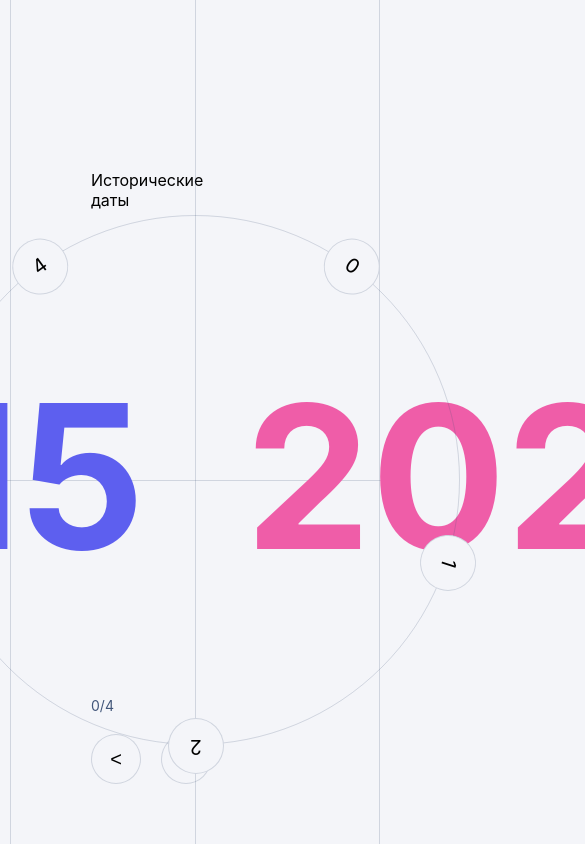
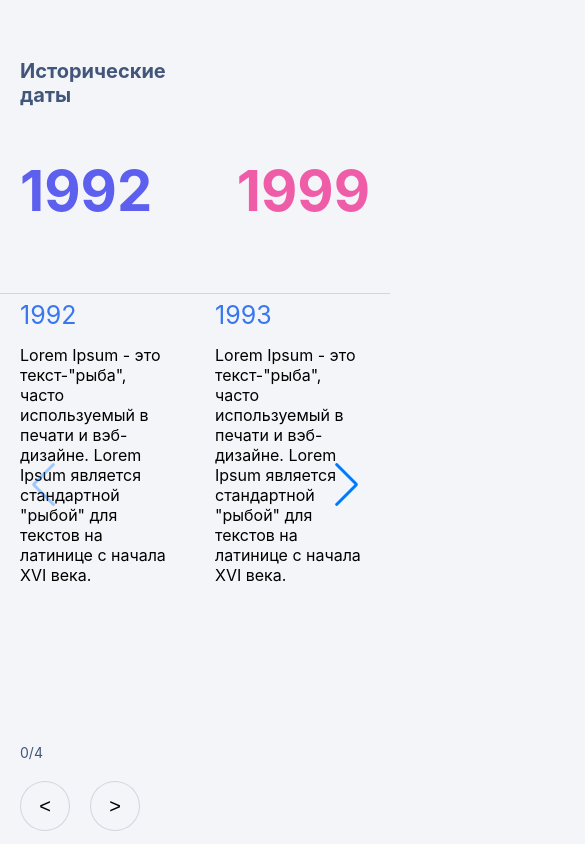
Before and after one commit to Khoroshev-Mikhail/testjob, a React (Create React App) app: page / in a window 390 px wide. Shown: the top 844 px of the page, 585 px wide, since content can reach past the window. Built offline with nearby package versions, Linux system fonts and the light colour scheme.

Commit message:
добавил немного @media в scss

```diff
--- a/src/App.css
+++ b/src/App.scss
@@ -5,6 +5,12 @@
   border-right: 1px solid rgba(66, 87, 122, 0.2);
   border-left: 1px solid rgba(66, 87, 122, 0.2);
   margin: 0px 10px 0px 10px;
+  @media (max-width: 980px) {
+    width: 100%;
+    padding: 0px 20px 0px 20px;
+    margin: 0px;
+    border: none;
+  }
 }
 body{
   background-color: #F4F5F9;
--- a/src/App.tsx
+++ b/src/App.tsx
@@ -1,4 +1,4 @@
-import './App.css';
+import './App.scss';
 import RoundSlider from './Components/RoundSlider/RoundSLider';
 import SliderS from './Components/Slider/SliderS';
 
--- a/src/Components/RoundSlider/RoundSLider.tsx
+++ b/src/Components/RoundSlider/RoundSLider.tsx
@@ -27,15 +27,32 @@ export default function RoundSlider(){
                 <button className={`${css.circle}`} onClick={prevFn}>{`<`}</button>
                 <button className={`${css.circle}`} onClick={nextFn}>{`>`}</button>
             </div>
-            <div className={`${css.leftDate} ${css.date}`}>2015</div>
-            <div className={`${css.rightDate} ${css.date}`}>2022</div>
-            <div className={`${css.roundContainer__round} ${css.circle}`} id="round">
+            <div className={`${css.leftDate} ${css.date}`}>{data[index].start}</div>
+            <div className={`${css.rightDate} ${css.date}`}>{data[index].end}</div>
+            <div className={`${css.roundContainer__round} ${css.circle} `} id="round">
                 <div className={css.cell}></div>
 
                 {data.map((el, i, arr) => {
                     return (
                         <div>
-                            <div onClick={()=>rotating(i)} className={`${css.circle} ${css.activePoints}`} style={{rotate: `${i * 360 / arr.length + 360 / arr.length / 2}deg`}}>{i}</div>
+                            <div
+                                id={`point${i}`}
+                                onMouseOver={()=>{
+                                    document.getElementById(`point${i}`)?.classList.add(css.activePoints)
+                                    document.getElementById(`point${i}`)?.classList.remove(css.points)
+                                }}
+                                onMouseLeave={()=>{
+                                    if(i !== index){
+                                        document.getElementById(`point${i}`)?.classList.add(css.points)
+                                        document.getElementById(`point${i}`)?.classList.remove(css.activePoints)
+                                    }
+                                }}
+                                onClick={()=>rotating(i)}
+                                className={`${css.circle} ${ i === index ? css.activePoints : css.points}`}
+                                style={{rotate: `${i * 360 / arr.length + 360 / arr.length / 2}deg`}}
+                            >
+                                {i}
+                            </div>
                         </div>
                     )
                 })}
--- a/src/Components/RoundSlider/RoundSlider.module.scss
+++ b/src/Components/RoundSlider/RoundSlider.module.scss
@@ -1,5 +1,11 @@
 $round: 530px;
 $roundTop: 215px;
+
+$large: 1100px;
+$medium: 980px;
+$small: 700px;
+$micro: 580px;
+
 .circle{
     border-radius: 50%;
     -moz-border-radius: 50%;
@@ -12,22 +18,54 @@ $roundTop: 215px;
     width: 100%;
     min-height: calc($round + $roundTop + 96px);
     box-sizing: border-box;
+    @media (max-width: $micro) {
+        min-height: 300px;
+    }
     .date{
         z-index: 3;
         font-size: 200px;
         font-weight: 700;
         position: absolute;
-        top: calc($round / 2 - 125px + $roundTop)
+        line-height: 200px;
+        top: calc($round / 2 + $roundTop - 120px );
+        @media (max-width: $large) {
+            font-size: 11em;
+        }
+        @media (max-width: $medium) {
+            font-size: 8em;
+        }
+        @media (max-width: $small) {
+            font-size: 6.5em;
+        }
+        @media (max-width: $micro) {
+            top: 163px;
+            font-size: 56px;
+            line-height: 56px;
+        }
     }
     .leftDate{
         margin: 0px;
         padding: 0px;
         color: #5D5FEF;
         right: calc(50% + 50px);
+        @media (max-width: $medium) {
+            right: calc(50% + 30px);
+        }
+        @media (max-width: $micro) {
+            left: 20px;
+            text-align: left;
+        }
     }
     .rightDate{
         color: #EF5DA8;
         left: calc(50% + 50px);
+        @media (max-width: $medium) {
+            left: calc(50% + 30px);
+        }
+        @media (max-width: $micro) {
+            right: 20px;
+            text-align: right;
+        }
     }
 
     .roundContainer__round{
@@ -39,7 +77,18 @@ $roundTop: 215px;
         top: $roundTop;
         left: calc(50% - $round / 2);
         background: none;
-
+        @media (max-width: $large) {
+            font-size: 11em;
+        }
+        @media (max-width: $medium) {
+            font-size: 8em;
+        }
+        @media (max-width: $small) {
+            font-size: 6.5em;
+        }
+        @media (max-width: $micro) {
+            display: none;
+        }
         .activePoints{
             z-index: 7;
             width: 56px;
@@ -72,7 +121,15 @@ $roundTop: 215px;
         padding-left: 80px;
         top: 170px;
         text-align: left;
-        -webkit-border-image: -webkit-gradient(linear, left top, left bottom, from(#5D5FEF), to(#EF5DA8))0 0 0 100% stretch;
+        color: #42567A;
+        -webkit-border-image: -webkit-gradient(linear, left top, left bottom, from(#5D5FEF), to(#EF5DA8)) 0 0 0 100% stretch;
+        @media (max-width: $micro) {
+            top: 59px;
+            font-size: 20px;
+            font-weight: 700;
+            line-height: 24px;
+            padding-left: 0px;
+        }
     }
     .roundContainer__buttons{
         position: absolute;
@@ -80,18 +137,25 @@ $roundTop: 215px;
         top: 697px;
         text-align: left;
         color: #42567A;
+        z-index: 999;
+        @media (max-width: $micro) {
+            top: auto;
+            bottom: 13px;
+            padding: 0px;
+        }
         div{
             margin-bottom: 20px;
             font-size: 14px;
             font-weight: 400;
         }
         button{
+            box-sizing: border-box;
             width: 50px;
             height: 50px;
             font-size: 20px;
             margin-right: 20px;
+            z-index: 6;
             cursor: pointer;
-            z-index: 6;
         }
     }
     .roundContainer__borderHorizont{
@@ -103,6 +167,9 @@ $roundTop: 215px;
         left: 0px;
         top: calc($round / 2 + $roundTop);
         border-bottom: 1px solid rgba(66, 87, 122, 0.2);
+        @media (max-width: $micro) {
+            top: 293px;
+        }
     }
     .roundContainer__borderVertical{
         z-index: 2;
@@ -114,5 +181,8 @@ $roundTop: 215px;
         min-height: calc($round + $roundTop + 96px);
         height: 100%;
         border-right: 1px solid rgba(66, 87, 122, 0.2);
+        @media (max-width: $micro) {
+            display: none;
+        }
     }
 }
--- a/src/Components/Slider/SliderS.tsx
+++ b/src/Components/Slider/SliderS.tsx
@@ -19,7 +19,7 @@ export default function SliderS(){
             <Swiper
                 modules={[Navigation, Pagination, Scrollbar, A11y]}
                 spaceBetween={40}
-                slidesPerView={3}
+                slidesPerView={document.documentElement.clientWidth > 580 ? 3 : 2} //При ресайзе не перегружается динамически, но это и не обязательно
                 navigation={true}
                 //onSwiper={(swiper) => console.log(swiper)}
                 //onSlideChange={() => console.log('slide change')}
@@ -28,7 +28,7 @@ export default function SliderS(){
                     return (
                         <SwiperSlide className={css.slide} key={id+i}>
                             <div className={css.header}>{slide.header}</div>
-                            <div className={css.description}>{slide.description}</div>
+                            <div className={css.description} style={{height: (document.documentElement.clientHeight - 520) + 'px'}}>{slide.description}</div>
                         </SwiperSlide>
                     )
                 })}
--- a/src/Components/Slider/sliderS.module.scss
+++ b/src/Components/Slider/sliderS.module.scss
@@ -1,7 +1,11 @@
+$micro: 580px;
 .sliderContainer{
     margin: 0px 80px 0px 80px;
     padding-bottom: 100px;
     cursor: pointer;
+    @media (max-width: $micro) {
+        margin: 0px;
+    }
 }
 .slide{
     text-align: left;
@@ -12,3 +16,9 @@
     color: #3877EE;
     padding-bottom: 15px;
 }
+.description{
+    height: auto;
+    @media (max-width: $micro) {
+        text-overflow: ellipsis;
+    }
+}
```
